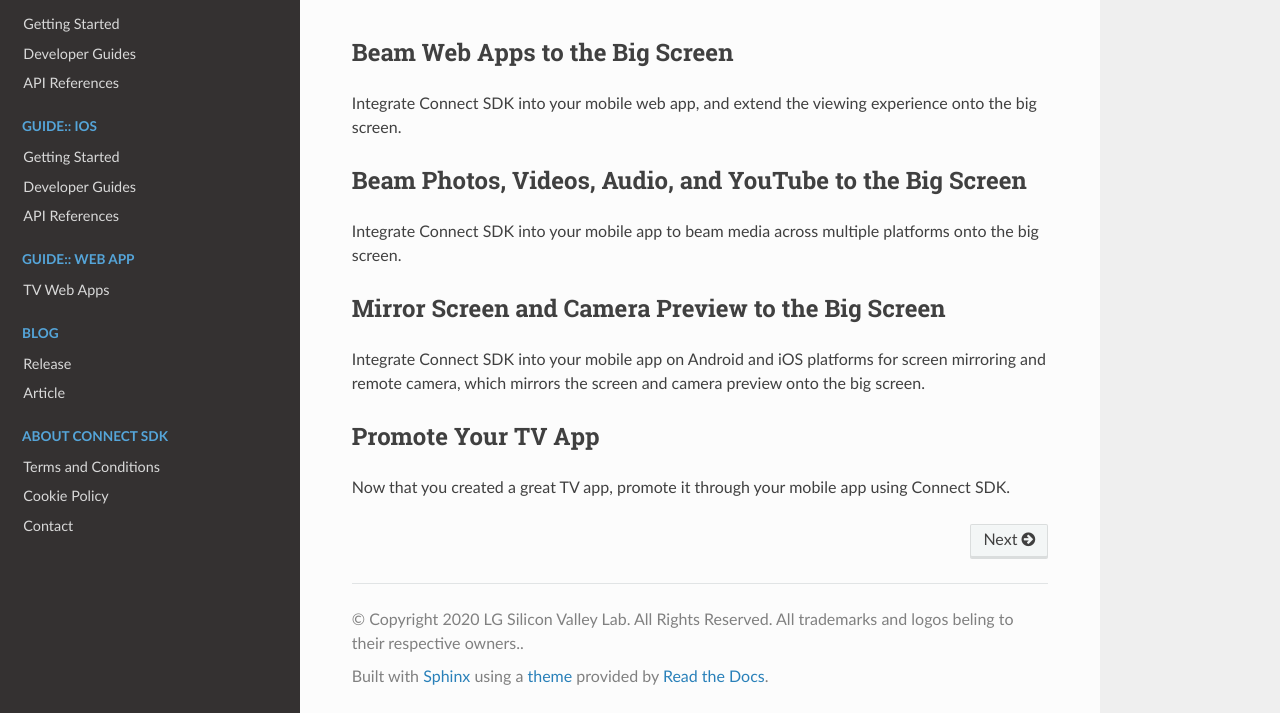
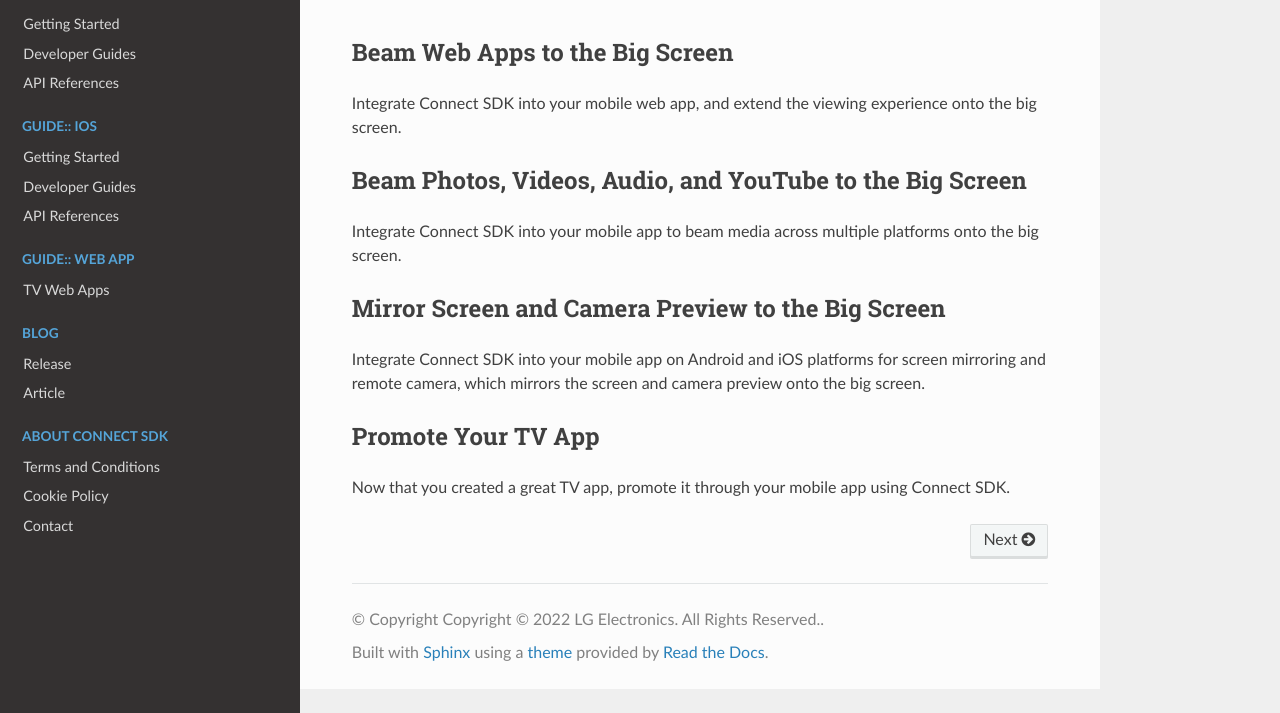
Before and after one commit to ConnectSDK/connectsdk.com, a Sphinx documentation site: the page built from docs/index.rst, in a window 1280 px wide and 1361 px high. Shown: the part 648-1361 px from the top of the window. Built offline with Sphinx 7.4.7 and the Read the Docs theme 2.0.0, drawn with Linux system fonts in a browser that asks for light colours; pages that are not in the unit, such as notebooks, are missing from menus; comment, search, counter and statistics services are not loaded.

Commit message:
copyright 문구 수정

```diff
--- a/docs/conf.py
+++ b/docs/conf.py
@@ -24,7 +24,7 @@ from recommonmark.transform import AutoStructify
 
 project = 'connectSDK'
 author = 'LG Electronics'
-copyright = '2020 LG Silicon Valley Lab. All Rights Reserved. All trademarks and logos beling to their respective owners.'
+copyright = 'Copyright © 2022 LG Electronics. All Rights Reserved.'
 
 
 # -- General configuration ---------------------------------------------------
```
